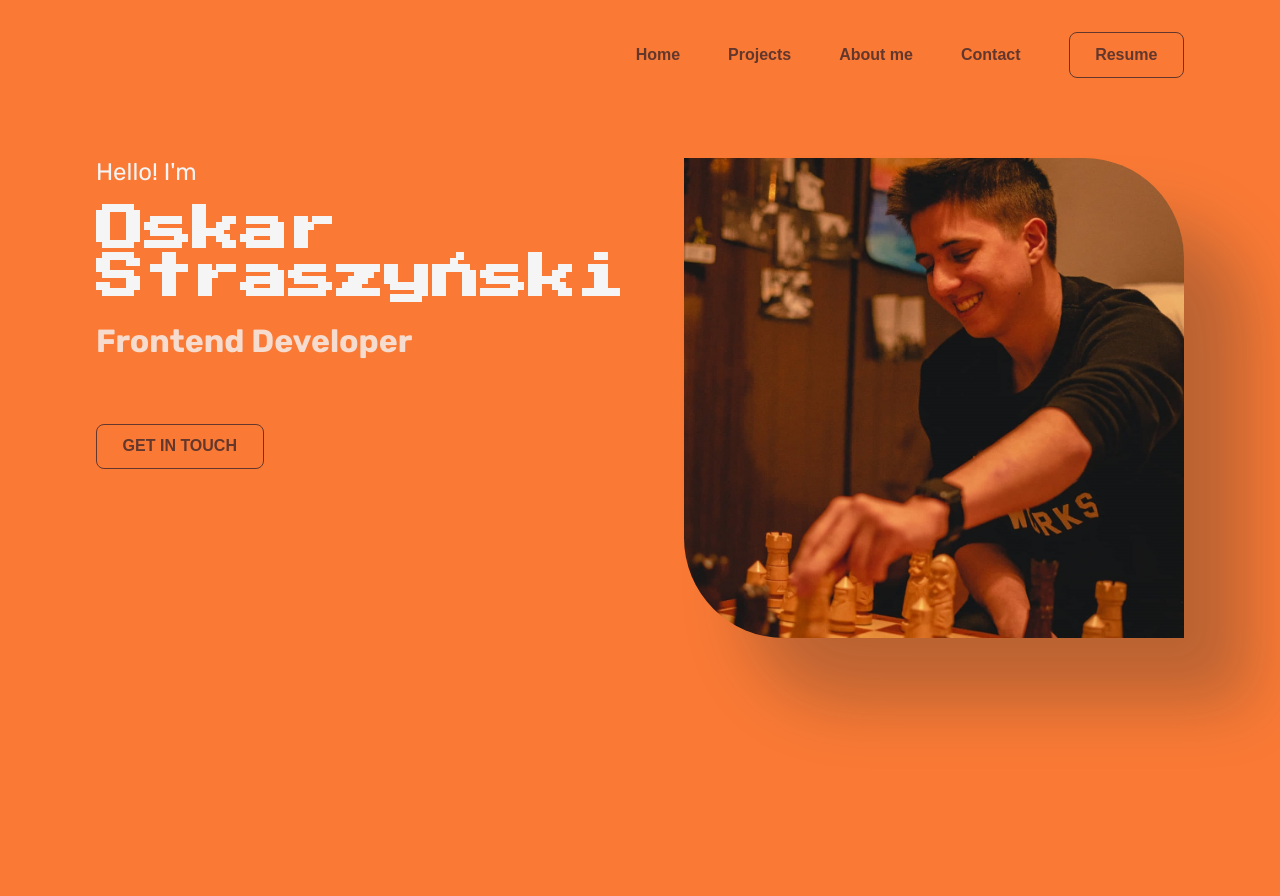
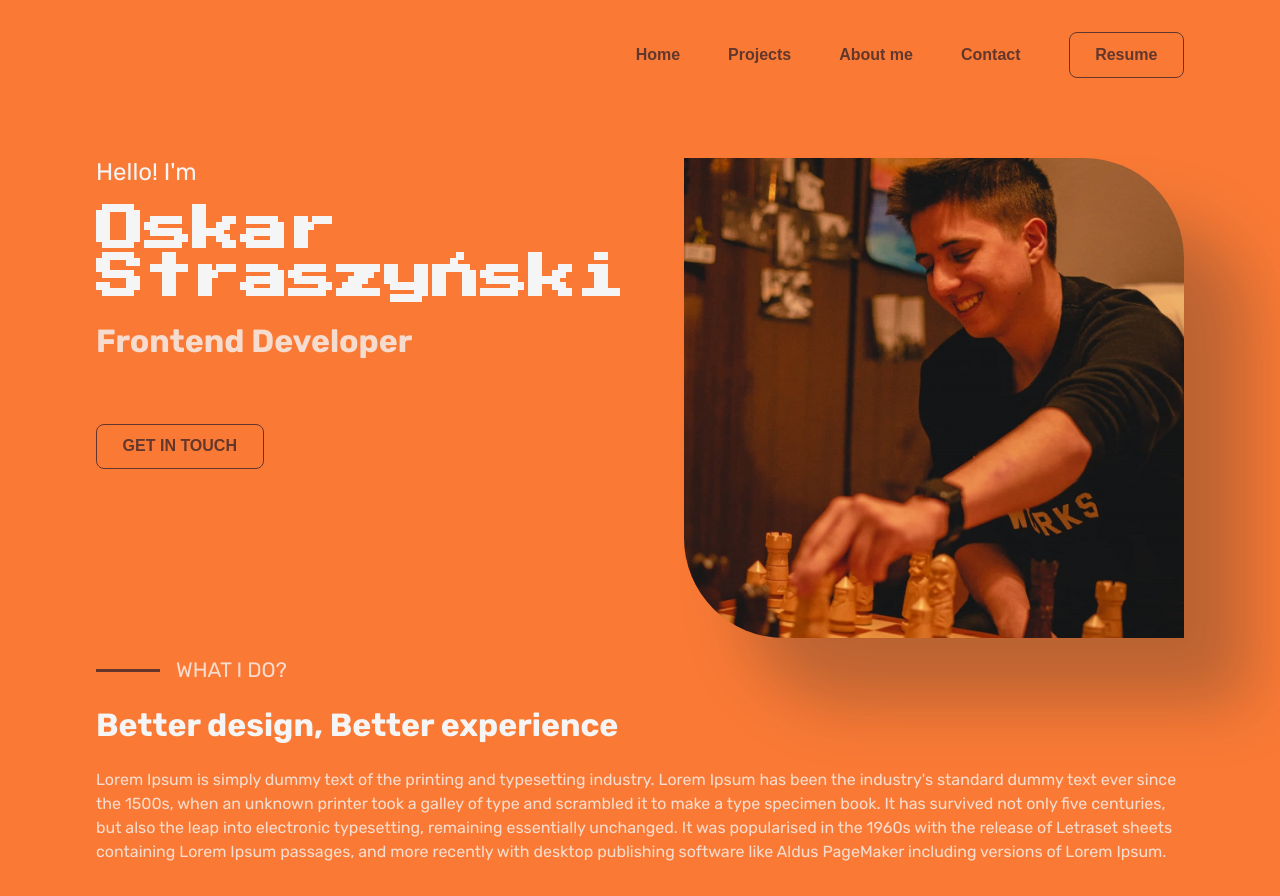
Before and after one commit to slothmast3r/personal-page-new, a Vue app: page / in a window 1280 px wide. Before the commit the page ends 800 px from the top, so only its background shows below. Built offline with nearby package versions, Linux system fonts and the light colour scheme.

Commit message:
paragraph

```diff
--- a/src/App.vue
+++ b/src/App.vue
@@ -4,9 +4,16 @@
       <nav-bar
         :tabs="mainTabs"
       />
-      <personal-button :button-type="'secondary'">Resume </personal-button>
+      <personal-button :button-type="'secondary'">
+        Resume
+      </personal-button>
     </div>
     <introduction />
+    <paragraph
+      :name-section="'What I do?'"
+      :title="'Better design, \n Better experience'"
+      :description="description"
+    />
   </div>
 </template>
 
@@ -15,9 +22,11 @@
 import Introduction from "@/components/Introduction";
 import NavBar from "@/components/NavBar";
 import PersonalButton from "@/components/PersonalButton";
+import Paragraph from "@/components/Paragraph";
 export default {
   name: 'App',
   components: {
+    Paragraph,
     PersonalButton,
     NavBar,
     Introduction
@@ -29,7 +38,8 @@ export default {
           {name: 'Projects', id: 'projects'},
           {name: 'About me', id: 'aboutMe'},
           {name: 'Contact', id: 'contact'},
-      ]
+      ],
+      description: 'Lorem Ipsum is simply dummy text of the printing and typesetting industry. Lorem Ipsum has been the industry\'s standard dummy text ever since the 1500s, when an unknown printer took a galley of type and scrambled it to make a type specimen book. It has survived not only five centuries, but also the leap into electronic typesetting, remaining essentially unchanged. It was popularised in the 1960s with the release of Letraset sheets containing Lorem Ipsum passages, and more recently with desktop publishing software like Aldus PageMaker including versions of Lorem Ipsum.'
     }
   }
 }
@@ -41,6 +51,7 @@ body{
   font-family: 'Rubik', sans-serif;
   color: $white-smoke;
   margin: 2rem 6rem;
+  font-size: 1rem;
 }
 #app {
 
--- /dev/null
+++ b/src/components/Paragraph.vue
@@ -0,0 +1,74 @@
+<template>
+  <div class="paragraph-wrapper">
+    <div class="section-wrapper">
+      <div class="line-section" />
+      <div class="section-text">
+        {{ nameSection }}
+      </div>
+    </div>
+    <div class="title-wrapper">
+      <div class="text-title">
+        {{ title }}
+      </div>
+    </div>
+    <div class="description-wrapper">
+      <div class="description-text">
+        {{ description }}
+      </div>
+    </div>
+    <slot/>
+  </div>
+</template>
+
+<script>
+export default {
+  name: "Paragraph",
+  props:{
+    title:{
+      type: String,
+      default: '',
+    },
+    nameSection:{
+      type: String,
+      required: true
+    },
+    description:{
+      type: String,
+      default: '',
+    }
+  }
+}
+</script>
+
+<style scoped lang="scss">
+.paragraph-wrapper{
+  .section-wrapper {
+    display: flex;
+    align-items: center;
+    gap: 1rem;
+    text-transform: uppercase;
+    font-size: 1.3rem;
+    margin: 1rem 0;
+
+    .line-section {
+      width: 4rem;
+      height: 0.2rem;
+      background: $secondary-color;
+    }
+    .section-text{
+      opacity: 0.8;
+    }
+  }
+  .title-wrapper{
+    font-size: 2rem;
+    color: $white-smoke;
+    margin: 1.5rem 0;
+    font-weight: 700;
+  }
+  .description-wrapper{
+    line-height: 1.5rem;
+    opacity: 0.8;
+  }
+
+}
+</style>
```
